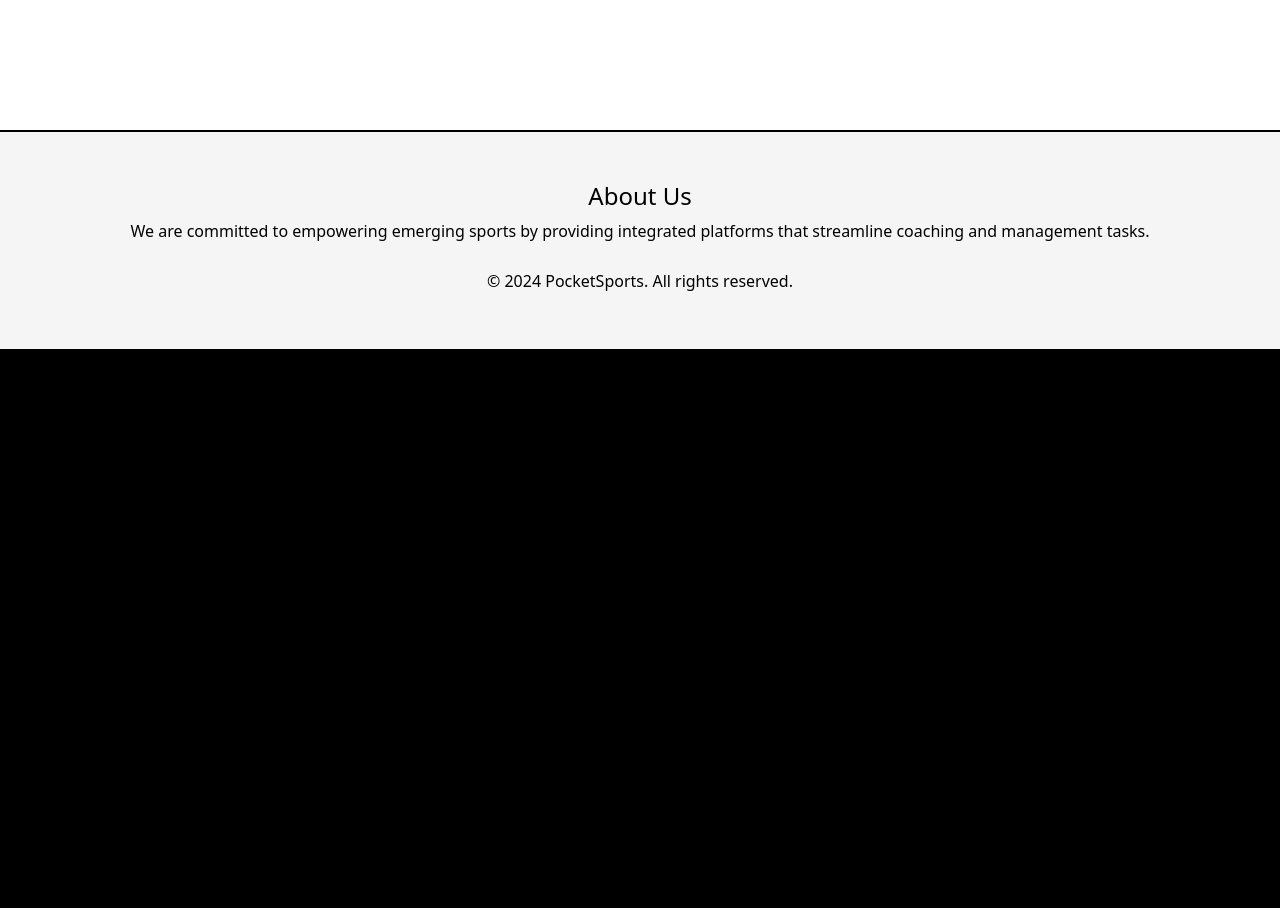
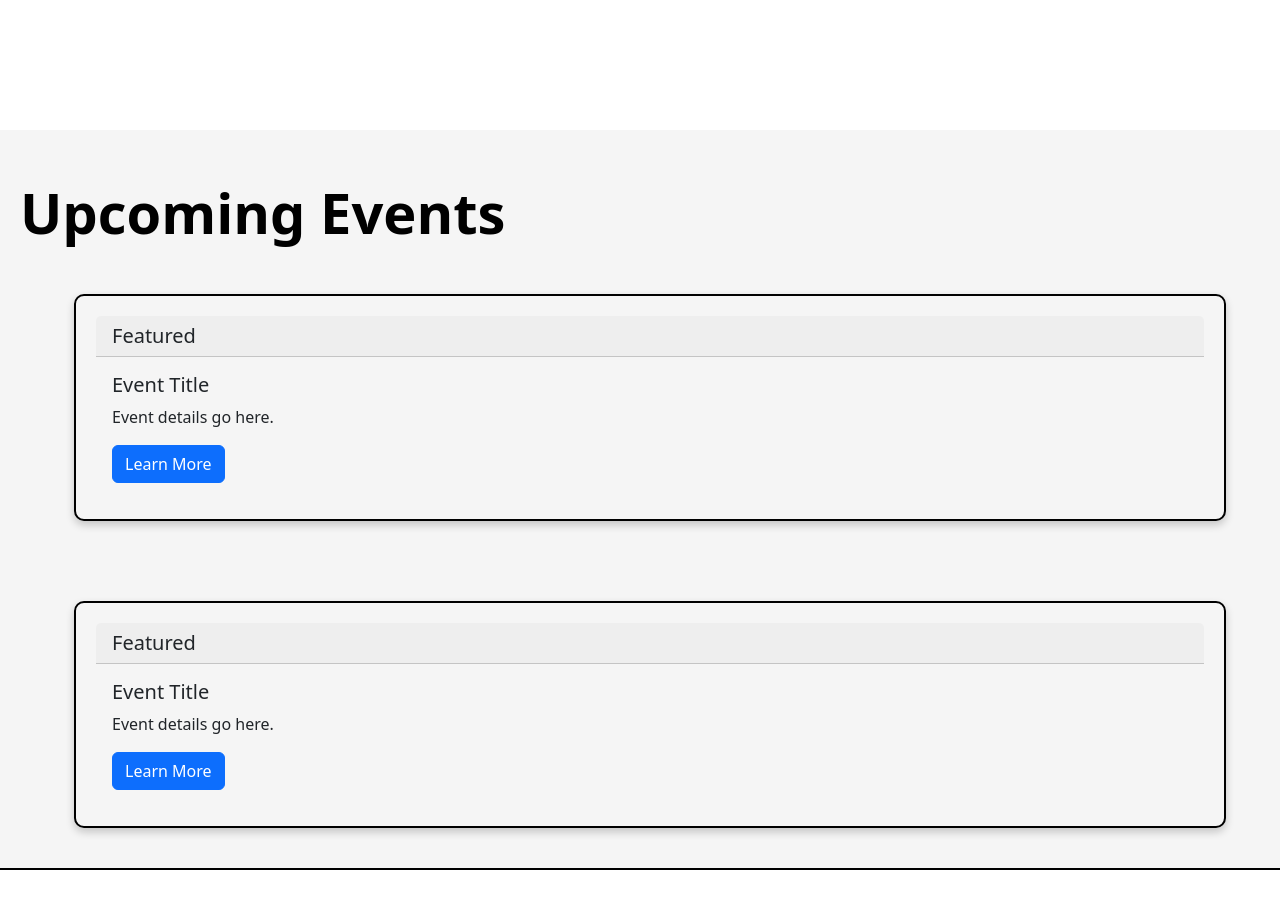
Before and after one commit to ggmeiner22/pocket-sports, a React (Vite) app in the folder frontend/: page /home in a window 1280 px wide. Shown: the part 480-1388 px from the top of the page. Before the commit the page ends 829 px from the top, so only its background shows below. Built offline with nearby package versions, Linux system fonts and the light colour scheme.

Commit message:
home page

```diff
--- a/frontend/package.json
+++ b/frontend/package.json
@@ -14,6 +14,7 @@
     "bootstrap": "^5.3.3",
     "react": "^18.3.1",
     "react-bootstrap": "^2.10.5",
+    "react-circle-progress-bar": "^0.1.4",
     "react-dom": "^18.3.1",
     "react-icons": "^5.3.0",
     "react-router-dom": "^6.27.0",
--- a/frontend/src/TeamHome.css
+++ b/frontend/src/TeamHome.css
@@ -26,7 +26,67 @@
 
 body {
     height: 100vh;
+    background-color: black;
 }
+
+.home-cards {
+    display: flex;
+    flex-wrap: wrap;
+    background-color: whitesmoke;
+
+}
+
+Progress {
+    text-align: center;
+    justify-content: center;
+}
+
+.card.teamHome {
+    background-color: whitesmoke;
+    display: flex;
+    border: 2px solid black; /* Border to match buttons */
+    border-radius: 10px; /* Rounded corners */
+    padding: 20px; /* Padding inside the card */
+    box-shadow: 0 4px 8px rgba(0, 0, 0, 0.2); /* Subtle shadow for depth */
+    width: 80%;
+    margin: 40px auto;
+    text-align: center;
+    justify-content: center;
+}
+
+
+.homepage-headers {
+    text-align: left;
+    margin-left: 50px;
+    width: 100vw;
+    margin-top: 40px;
+}
+
+.card-events {
+    width: 90vw;
+    text-align: left;
+    margin: 40px auto;
+    background-color: whitesmoke;
+    border: 2px solid black; /* Border to match buttons */
+    border-radius: 10px; /* Rounded corners */
+    padding: 20px; /* Padding inside the card */
+    box-shadow: 0 4px 8px rgba(0, 0, 0, 0.2); /* Subtle shadow for depth */
+}
+
+.homepage-text {
+    text-align: center;
+    justify-content: center;
+    width: 100vw;
+}
+
+.homepage-headers {
+    font-size: 7vh;
+    background-color: whitesmoke;
+    color: black;
+    margin-left: 20px;
+    width: 100vw;
+}
+
 
 .footer-container1 {
     display: flex;
--- a/frontend/src/TeamHome.jsx
+++ b/frontend/src/TeamHome.jsx
@@ -1,6 +1,10 @@
 import './TeamHome.css';
 import React, { useState, useEffect } from 'react';
 import { useNavigate, useLocation } from 'react-router-dom';
+import Progress from 'react-circle-progress-bar';
+import Card from 'react-bootstrap/Card';
+import Button from 'react-bootstrap/Button';
+
 
 function HomePage() {
   const [selectedTeam, setSelectedTeam] = useState(null);
@@ -11,11 +15,40 @@ function HomePage() {
   ]);
   const navigate = useNavigate();
   const location = useLocation();
+  const [userDetails, setUserDetails] = useState({
+    firstName: 'John',
+    lastName: 'Doe',
+    email: 'john.doe@example.com',
+  });
+
+  const getUserDetails = () => {
+    const storedUserId = localStorage.getItem('userId');
+
+    if (!storedUserId) {
+      console.log('User ID is missing');
+      return;
+    }
+
+    fetch(`http://localhost:3001/registers/${storedUserId}`)
+      .then((response) => response.json())
+      .then((data) => {
+        setUserDetails({
+          firstName: data.fname,
+          lastName: data.lname,
+          email: data.email,
+        });
+      })
+      .catch((err) => {
+        console.error('Error fetching user details:', err);
+        alert('Failed to load user details. Please try again later.');
+      });
+  };
 
   useEffect(() => {
     // Retrieve the selected team and role from localStorage
     const storedTeam = localStorage.getItem('selectedTeam');
     const storedRole = localStorage.getItem('role');
+    getUserDetails();
 
     console.log("Stored role:", storedRole); // Check role in localStorage
 
@@ -37,6 +70,78 @@ function HomePage() {
     }
 
   }, []);
+
+  const renderGoalCards = () => (
+    Array.from({ length: 3 }).map((_, index) => (
+      <Card key={index} className='teamHome' style={{ width: '18rem' }}>
+        <div style={{ display: 'flex', justifyContent: 'center', alignItems: 'center', marginTop: '1rem',  }}>
+          <Progress style={{ '--progress-color': selectedTeam?.teamColors?.[0] }}  progress={75} />
+        </div>
+        <Card.Body>
+          <Card.Title>Card Title</Card.Title>
+          <Card.Text>Example text describing the goal.</Card.Text>
+          <Button
+            style={{ backgroundColor: selectedTeam?.teamColors?.[0] }}
+            variant='primary'
+          >
+            Go somewhere
+          </Button>
+        </Card.Body>
+      </Card>
+    ))
+  );
+
+  const renderEventCards = () => (
+    Array.from({ length: 2 }).map((_, index) => (
+      <Card key={index} className='card-events'>
+        <Card.Header as='h5'>Featured</Card.Header>
+        <Card.Body>
+          <Card.Title>Event Title</Card.Title>
+          <Card.Text>Event details go here.</Card.Text>
+          <Button
+            style={{ backgroundColor: selectedTeam?.teamColors?.[0] }}
+            variant='primary'
+          >
+            Learn More
+          </Button>
+        </Card.Body>
+      </Card>
+    ))
+  );
+
+  const renderPracticePlanCards = () => (
+    Array.from({ length: 3 }).map((_, index) => (
+      <Card className='teamHome' style={{ width: '18rem' }}>
+        <Card.Img variant="top" src="src\basketball_court.jpg" />
+        <Card.Body>
+        <Button
+            style={{ backgroundColor: selectedTeam?.teamColors?.[0], width: '100%' }}
+            variant='primary'
+          >
+            Go to practice plan
+          </Button>
+        </Card.Body>
+      </Card>
+    ))
+  );
+
+  const renderRosterCards = () => (
+    Array.from({ length: 3 }).map((_, index) => (
+      <Card key={index} className='card-events'>
+        <Card.Header as='h5'>Featured</Card.Header>
+        <Card.Body>
+          <Card.Title>Event Title</Card.Title>
+          <Card.Text>Event details go here.</Card.Text>
+          <Button
+            style={{ backgroundColor: selectedTeam?.teamColors?.[0] }}
+            variant='primary'
+          >
+            Learn More
+          </Button>
+        </Card.Body>
+      </Card>
+    ))
+  );
 
   console.log("Current location:", location.pathname); // Debugging location
   console.log("Updated buttons:", buttons); // Check updated buttons array
@@ -64,10 +169,33 @@ function HomePage() {
       </header>
       <div style={{backgroundColor: selectedTeam?.teamColors?.[0] || 'white'}}>
         <div className="content">
-          <div><p className="img-text">Tailored Training for Peak Performance</p></div>
+          <div className="homepage-text"><p style={{ fontSize: '10vh' }}>Welcome {userDetails.firstName}!</p>
+          <p style={{ fontSize: '4vh' }}>Track your personal goals and perform at your best!</p></div>
         </div>
       </div>
-      <footer className="footer1">
+      <div className="home-cards">
+      <div className='home-cards'>
+        {localStorage.getItem('role') === 'Player' && (
+          <>
+            <strong className='homepage-headers'>Top Goals</strong>
+            {renderGoalCards()}
+          </>
+        )}
+        <strong className='homepage-headers'>Upcoming Events</strong>
+        {renderEventCards()}
+        {localStorage.getItem('role') === 'Owner' && (
+          <>
+            <strong className='homepage-headers'>Your Practice Plans</strong>
+            {renderPracticePlanCards()}
+            <strong className='homepage-headers'>Your Top Performers</strong>
+            {renderRosterCards()}
+          </>
+        )}
+
+      </div>
+      </div>
+
+      <footer className="footer1" style={{backgroundColor: selectedTeam?.teamColors?.[0] || 'white', color: 'whitesmoke'}}>
         <div className="footer-container1">
           <div className="footer-column1">
             <h4>About Us</h4>
--- a/frontend/src/Teams.jsx
+++ b/frontend/src/Teams.jsx
@@ -42,7 +42,7 @@ function TeamsPage() {
     } else {
       localStorage.setItem('role', 'Owner'); // Update role to Owner (you can change this logic as needed)
     }
-    navigate('/home');
+    navigate('/homepage');
   };
 
 
```
Also changed, not shown: frontend/src/basketball_court.jpg (added), 1 other file (tests, documents, lock files or other folders).
